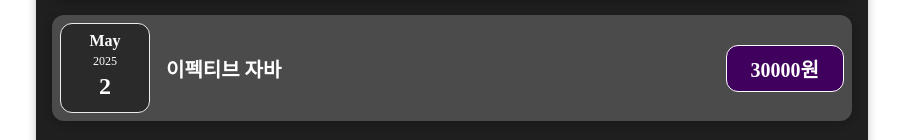
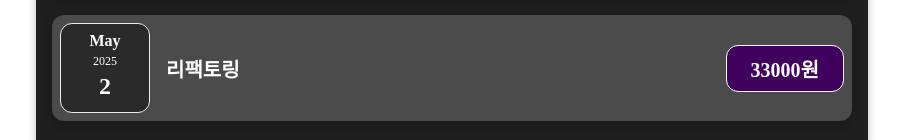
Before and after one commit to rhehdgus8831/react-study202508, a React (Vite) app: page / in a window 1280 px wide. Shown: the part 293-433 px from the top of the page, without its empty margins (188-1091 px from the left). Built offline with nearby package versions, Linux system fonts and the light colour scheme.

Commit message:
1-4-5. props로 배열 전달하기

```diff
--- a/src/App.jsx
+++ b/src/App.jsx
@@ -4,9 +4,27 @@ import ExpenseList from './components/expenses/ExpenseList.jsx';
 
 const App = () => {
 
+    const expenseList = [
+        {
+            title: '닭강정',
+            price: 8000,
+            date: new Date(2025, 7, 13)
+        },
+        {
+            title: '호두정과',
+            price: 50000,
+            date: new Date(2025, 8, 21)
+        },
+        {
+            title: '리팩토링',
+            price: 33000,
+            date: new Date(2025, 4, 2)
+        },
+    ];
+
     return(
         <>
-            <ExpenseList/>
+            <ExpenseList expenses={expenseList}/>
         </>
     );
 };
--- a/src/components/expenses/ExpenseList.jsx
+++ b/src/components/expenses/ExpenseList.jsx
@@ -2,25 +2,9 @@ import React from 'react';
 import './ExpenseList.css';
 import ExpenseItem from './ExpenseItem.jsx';
 
-const ExpenseList = () => {
+const ExpenseList = ({expenses: expenseList}) => {
 
-    const expenseList = [
-        {
-            title: '닭강정',
-            price: 8000,
-            date: new Date(2025, 7, 13)
-        },
-        {
-            title: '호두정과',
-            price: 50000,
-            date: new Date(2025, 8, 21)
-        },
-        {
-            title: '이펙티브 자바',
-            price: 30000,
-            date: new Date(2025, 4, 2)
-        },
-    ];
+
 
     return (
         <div className='expenses'>
```
